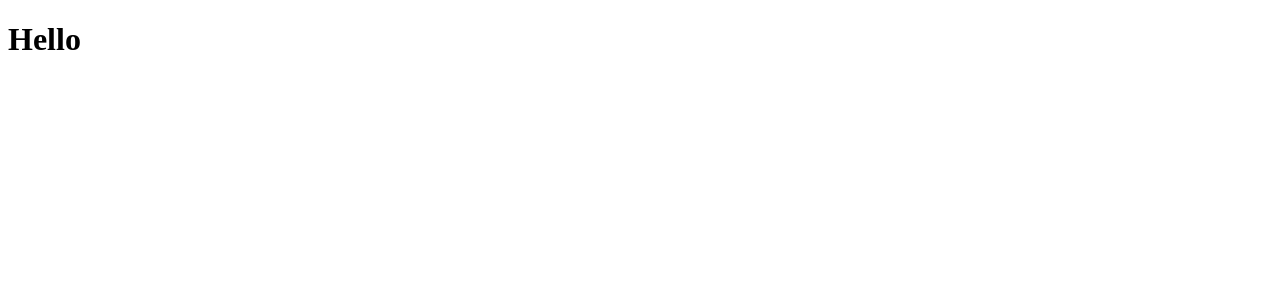
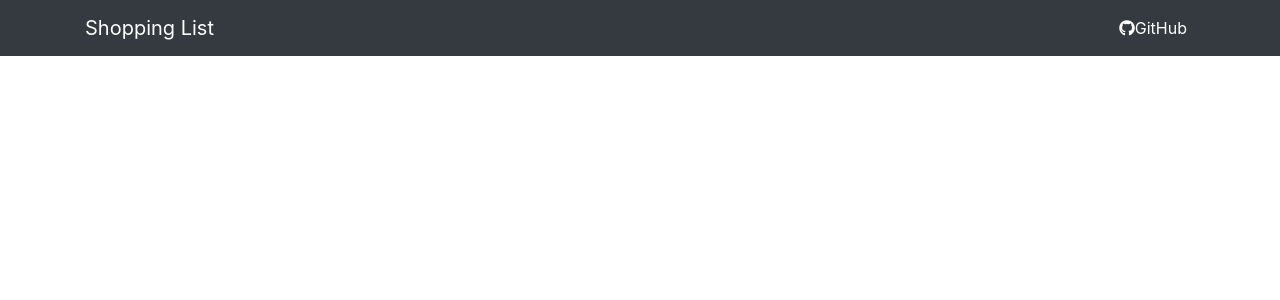
Before and after one commit to lamecksilva/MERN-Shopping_List, a React (Create React App) app in the folder client/: page / in a window 1280 px wide. Shown: the top 300 px of the page. Built offline with nearby package versions, Linux system fonts and the light colour scheme.

Commit message:
Adicionando reacstrap e criando navbar

```diff
--- a/client/package.json
+++ b/client/package.json
@@ -3,9 +3,13 @@
   "version": "0.1.0",
   "private": true,
   "dependencies": {
+    "bootstrap": "^4.1.3",
     "react": "^16.5.2",
     "react-dom": "^16.5.2",
-    "react-scripts": "2.0.5"
+    "react-scripts": "2.0.5",
+    "react-transition-group": "^2.5.0",
+    "reactstrap": "^6.5.0",
+    "uuid": "^3.3.2"
   },
   "scripts": {
     "start": "react-scripts start",
--- a/client/public/index.html
+++ b/client/public/index.html
@@ -1,40 +1,22 @@
 <!DOCTYPE html>
 <html lang="en">
+
 <head>
   <meta charset="utf-8">
   <link rel="shortcut icon" href="%PUBLIC_URL%/favicon.ico">
   <meta name="viewport" content="width=device-width, initial-scale=1, shrink-to-fit=no">
   <meta name="theme-color" content="#000000">
-    <!--
-      manifest.json provides metadata used when your web app is added to the
-      homescreen on Android. See https://developers.google.com/web/fundamentals/web-app-manifest/
-    -->
   <link rel="manifest" href="%PUBLIC_URL%/manifest.json">
-    <!--
-      Notice the use of %PUBLIC_URL% in the tags above.
-      It will be replaced with the URL of the `public` folder during the build.
-      Only files inside the `public` folder can be referenced from the HTML.
+  <title>MERN Shopping List</title>
+  <link rel="stylesheet" href="https://use.fontawesome.com/releases/v5.4.1/css/all.css" integrity="sha384-5sAR7xN1Nv6T6+dT2mhtzEpVJvfS3NScPQTrOxhwjIuvcA67KV2R5Jz6kr4abQsz"
+    crossorigin="anonymous">
+</head>
 
-      Unlike "/favicon.ico" or "favicon.ico", "%PUBLIC_URL%/favicon.ico" will
-      work correctly both with client-side routing and a non-root public URL.
-      Learn how to configure a non-root public URL by running `npm run build`.
-    -->
-    <title>React App</title>
-  </head>
 <body>
   <noscript>
     You need to enable JavaScript to run this app.
   </noscript>
   <div id="root"></div>
-    <!--
-      This HTML file is a template.
-      If you open it directly in the browser, you will see an empty page.
+</body>
 
-      You can add webfonts, meta tags, or analytics to this file.
-      The build step will place the bundled scripts into the <body> tag.
-
-      To begin the development, run `npm start` or `yarn start`.
-      To create a production bundle, use `npm run build` or `yarn build`.
-    -->
-  </body>
 </html>
--- a/client/src/App.js
+++ b/client/src/App.js
@@ -1,10 +1,14 @@
 import React, { Component } from "react";
+import AppNavbar from "./components/AppNavbar";
+
+import "bootstrap/dist/css/bootstrap.min.css";
+import "./App.css";
 
 class App extends Component {
   render() {
     return (
       <div className="App">
-        <h1>Hello</h1>
+        <AppNavbar />
       </div>
     );
   }
--- /dev/null
+++ b/client/src/components/AppNavbar.js
@@ -0,0 +1,54 @@
+import React, { Component } from "react";
+import {
+  Collapse,
+  Navbar,
+  NavbarToggler,
+  NavbarBrand,
+  Nav,
+  NavItem,
+  NavLink,
+  Container
+} from "reactstrap";
+
+class AppNavbar extends Component {
+  constructor(props) {
+    super(props);
+
+    this.toggle = this.toggle.bind(this);
+
+    this.state = {
+      isOpen: false
+    };
+  }
+
+  toggle = () => {
+    this.setState({
+      isOpen: !this.state.isOpen
+    });
+  };
+
+  render() {
+    return (
+      <div>
+        <Navbar color="dark" dark expand="sm" className="mb-5">
+          <Container>
+            <NavbarBrand href="/">Shopping List</NavbarBrand>
+            <NavbarToggler onClick={this.toggle} />
+            <Collapse isOpen={this.state.isOpen} navbar>
+              <Nav className="ml-auto" navbar>
+                <NavItem active={true}>
+                  <NavLink href="https://github.com/lamecksilva">
+                    <span className="fab fa-github" />
+                    GitHub
+                  </NavLink>
+                </NavItem>
+              </Nav>
+            </Collapse>
+          </Container>
+        </Navbar>
+      </div>
+    );
+  }
+}
+
+export default AppNavbar;
```
Lines whose indentation alone changed are shown as unchanged.
